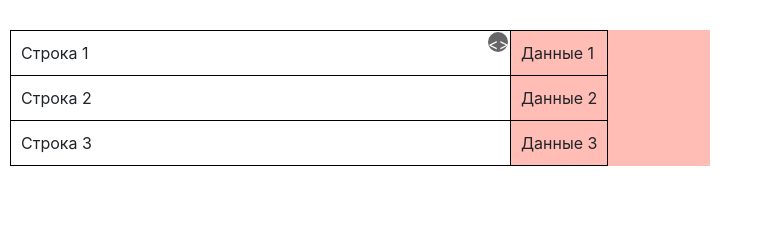
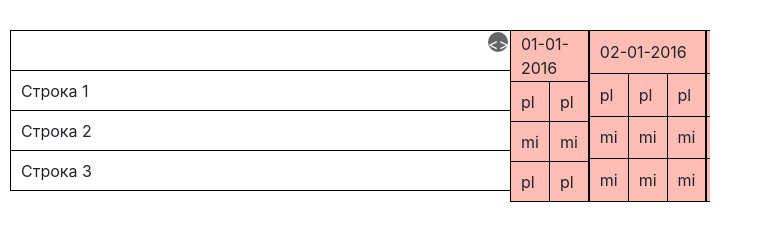
Before and after one commit to karataev/table-with-scroll, a website: page app/index.html in a window 1280 px wide. Shown: the whole page, without its empty margins (0-763 px from the left). Drawn offline with nearby package versions, Linux system fonts and the light colour scheme; files that its build step writes are made by us from their sources.

Commit message:
Display several days in the data table

```diff
--- a/app/data/data.json
+++ b/app/data/data.json
@@ -1,11 +1,26 @@
 [
   {
-    "value": "Данные 1"
+    "day": "01-01-2016",
+    "marks2d": [
+      ["pl", "pl"],
+      ["mi", "mi"],
+      ["pl", "pl"]
+    ]
   },
   {
-    "value": "Данные 2"
+    "day": "02-01-2016",
+    "marks2d": [
+      ["pl", "pl", "pl"],
+      ["mi", "mi", "mi"],
+      ["mi", "mi", "mi"]
+    ]
   },
   {
-    "value": "Данные 3"
+    "day": "03-01-2016",
+    "marks2d": [
+      ["pl", "pl", "pl"],
+      ["mi", "mi", "mi"],
+      ["mi", "mi", "mi"]
+    ]
   }
 ]
--- a/app/index.html
+++ b/app/index.html
@@ -14,6 +14,7 @@
 <div class="holder">
   <div class="table-blank-wrap">
     <table class="table-blank">
+      <tr><td></td></tr>
       <tr ng-repeat="blankItem in ctrl.blankData">
         <td>{{blankItem.value}}</td>
       </tr>
@@ -22,9 +23,14 @@
       <div class="expand-arrow" ng-click="ctrl.toggleExpanded()"><></div>
       <div class="data-overflow-container">
         <div class="data">
-          <table class="table-data">
-            <tr ng-repeat="item in ctrl.data">
-              <td>{{item.value}}</td>
+          <table ng-repeat="day in ctrl.data" class="table-day">
+            <tr>
+              <td colspan="{{day.marks2d[0].length}}">{{day.day}}</td>
+            </tr>
+            <tr ng-repeat="marksRow in day.marks2d track by $index">
+              <td ng-repeat="mark in marksRow track by $index">
+                {{mark}}
+              </td>
             </tr>
           </table>
         </div>
--- a/app/sass/styles.scss
+++ b/app/sass/styles.scss
@@ -2,7 +2,9 @@
 
 td {
   border: 1px solid black;
-  padding: 10px;
+  padding-left: 10px;
+  padding-right: 10px;
+  height: 40px;
 }
 
 .holder {
@@ -46,11 +48,15 @@ td {
 
     .data-overflow-container {
       width: 100%;
-      overflow-x: scroll;
+      //overflow-x: auto;
+      overflow-y: hidden;
       background-color: #ffbdb5;
 
       .data {
-        width: 700px;
+        display: flex;
+
+        .table-day {
+        }
       }
     }
 
```
